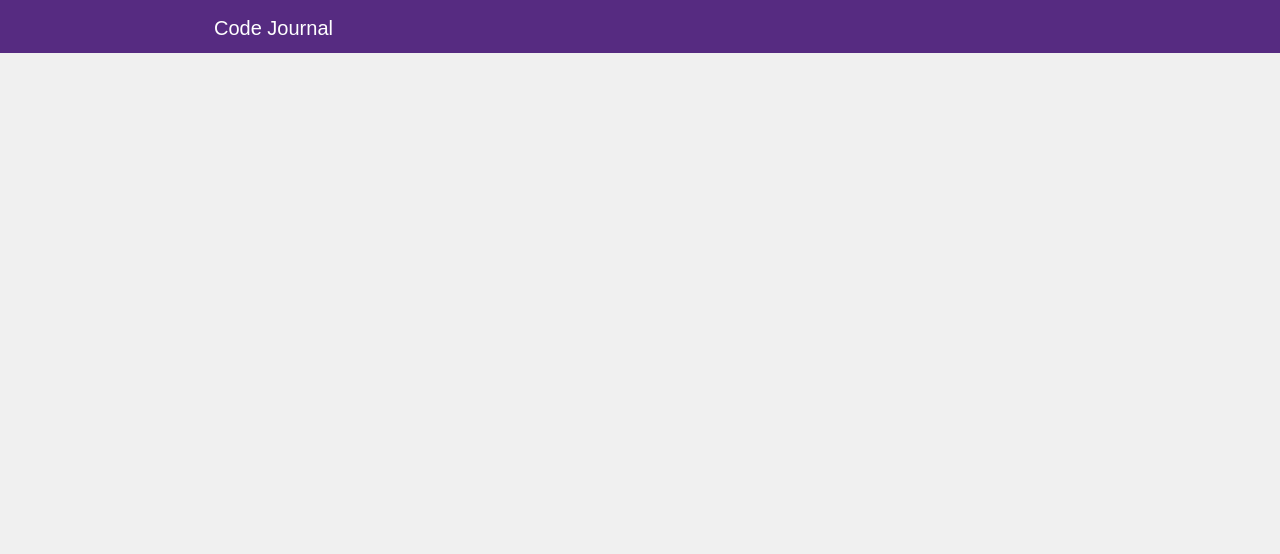
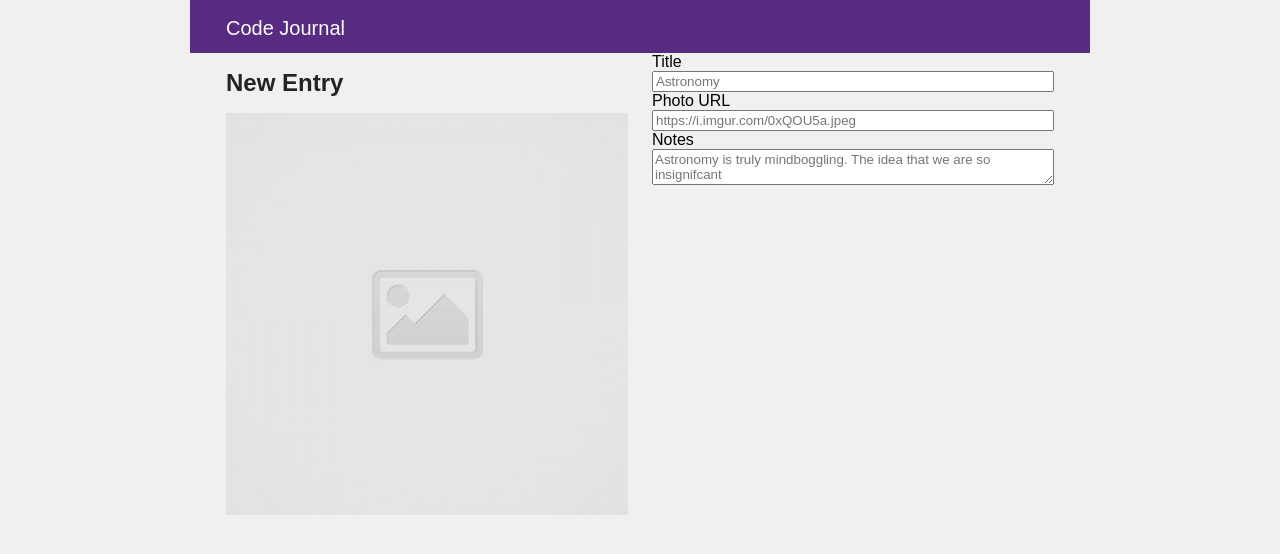
Before and after one commit to OSAdams/code-journal, a website: page index.html in a window 1280 px wide. Drawn offline with Linux system fonts and the light colour scheme; a web font is replaced by a local one.

Commit message:
refactor html and class names. append form to main element tag. add flex styling. #1

```diff
--- a/css/styles.css
+++ b/css/styles.css
@@ -3,7 +3,7 @@ header {
   height: 53px;
 }
 
-.header-text h1 {
+h1.header-text {
   margin: 0;
   font-size: 20px;
   font-style: normal;
@@ -14,3 +14,18 @@ header {
   color: #fff;
   padding-top: 15px;
 }
+
+h2.title-text {
+  color: #232323;
+  margin-top: 16px;
+  margin-bottom: 16px;
+}
+
+.journal-image {
+  width: 100%;
+}
+
+.flex-dir-col {
+  display: flex;
+  flex-direction: column;
+}
--- a/index.html
+++ b/index.html
@@ -20,16 +20,46 @@
   <link rel="stylesheet" href="css/styles.css">
 </head>
 <body>
-  <header>
-    <div class="container header-text">
-      <div class="row">
-        <h1>Code Journal</h1>
+  <header class="container">
+    <div class="row">
+      <div class="column-full">
+        <h1 class="header-text">Code Journal</h1>
       </div>
     </div>
   </header>
-  <main>
-    <div class="container image">
-
+  <main class="container">
+    <div class="row">
+      <div class="column-half">
+        <h2 class="title-text">New Entry</h2>
+        <img class="journal-image" src="./images/placeholder-image-square.jpg" />
+      </div>
+      <div class="column-half">
+        <div data-view="entry-form">
+          <form class="flex-dir-col" id="enry-form">
+            <label for="title">Title</label>
+            <input
+              type="text"
+              name="title"
+              required
+              id="entry-title"
+              placeholder="Astronomy">
+            <label for="image-url">Photo URL</label>
+            <input
+              type="text"
+              name="image-url"
+              required
+              id="image-url"
+              placeholder="https://i.imgur.com/0xQOU5a.jpeg">
+            <label for="notes">Notes</label>
+            <textarea
+              name="notes"
+              required
+              id="notes"
+              placeholder="Astronomy is truly mindboggling. The idea that we are so insignifcant
+              compared the vast size of space humbles ones ideals, opinions, and morals"></textarea>
+          </form>
+        </div>
+      </div>
     </div>
   </main>
   <script src="js/data.js"></script>
```
